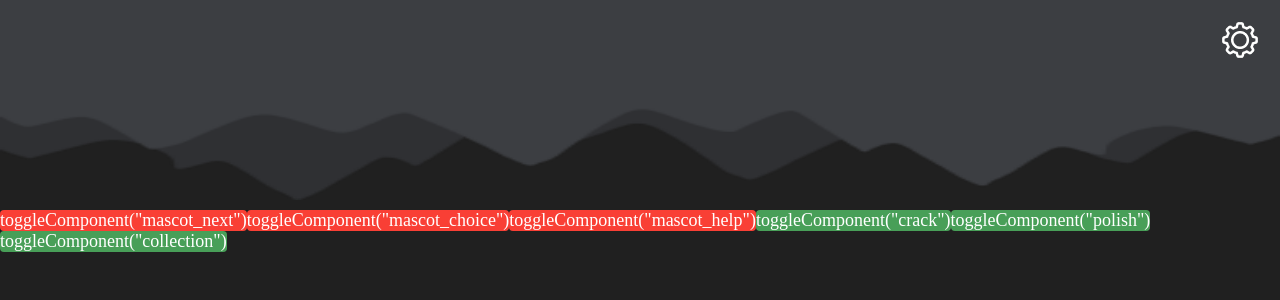
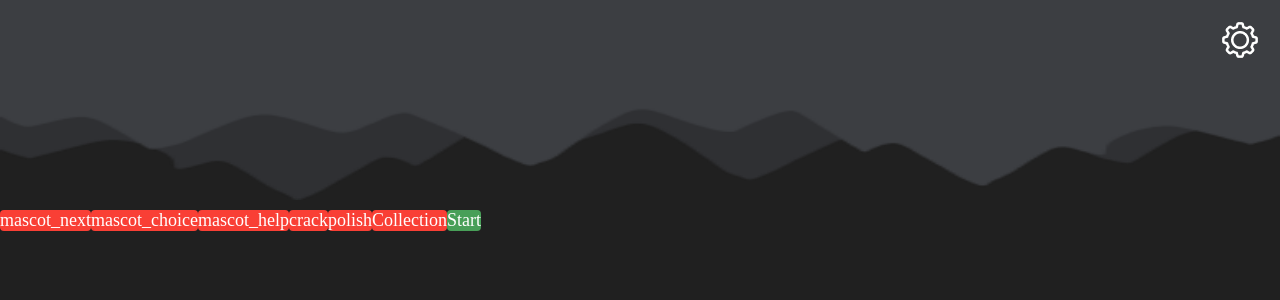
Before and after one commit to GeodeCompany/geode-cracker-react, a React (Create React App) app in the folder geode-cracker/: page / in a window 1280 px wide. Shown: the top 300 px of the page. Built offline with nearby package versions, Linux system fonts and the light colour scheme.

Commit message:
feat: add crack.js to app.js connection

```diff
--- a/geode-cracker/src/App.js
+++ b/geode-cracker/src/App.js
@@ -21,10 +21,13 @@ class App extends React.Component{
     mascot_choice_right_text: "polish",
     mascot_choice_left_content: "crack",
     mascot_choice_right_content: "polish",
+
     mascot_card_state: false,
     mascot_help_state: false,
 
     crack_state: false,
+    crack_finish_content: "polish",
+
     polish_state: false,
   };
 
@@ -55,6 +58,10 @@ class App extends React.Component{
         break;
       case "collection":
         this.toggleComponent("collection");
+        break;
+      case "start":
+        this.updateMascot("next", "Welkom in de app!", "crack", "", "", "", "");
+        this.toggleComponent("mascot_card");
         break;
       default:
         console.log("toggleComponent(): ERROR! Could not find " + component);
@@ -115,12 +122,13 @@ class App extends React.Component{
         <BannerTop />
         <Settings />
         <article class="testing">
-          <button class="testing__button button button--red" onClick={() => this.changeContent("mascot_next")}>toggleComponent("mascot_next")</button>
-          <button class="testing__button button button--red" onClick={() => this.changeContent("mascot_choice")}>toggleComponent("mascot_choice")</button>
-          <button class="testing__button button button--red" onClick={() => this.changeContent("mascot_help")}>toggleComponent("mascot_help")</button>
-          <button class="testing__button button button--green" onClick={() => this.changeContent("crack")}>toggleComponent("crack")</button>
-          <button class="testing__button button button--green" onClick={() => this.changeContent("polish")}>toggleComponent("polish")</button>
-          <button class="testing__button button button--green" onClick={() => this.changeContent("collection")}>toggleComponent("collection")</button>
+          <button class="testing__button button button--red" onClick={() => this.changeContent("mascot_next")}>mascot_next</button>
+          <button class="testing__button button button--red" onClick={() => this.changeContent("mascot_choice")}>mascot_choice</button>
+          <button class="testing__button button button--red" onClick={() => this.changeContent("mascot_help")}>mascot_help</button>
+          <button class="testing__button button button--red" onClick={() => this.changeContent("crack")}>crack</button>
+          <button class="testing__button button button--red" onClick={() => this.changeContent("polish")}>polish</button>
+          <button class="testing__button button button--red" onClick={() => this.changeContent("collection")}>Collection</button>
+          <button class="testing__button button button--green" onClick={() => this.changeContent("start")}>Start</button>
         </article>
         <article class="content">
 
@@ -128,8 +136,8 @@ class App extends React.Component{
           {this.state.mascot_card_state && <MascotCard mascot_type={this.state.mascot_type} mascot_text={this.state.mascot_text} changeContent={this.changeContent.bind(this)} mascot_next_content={this.state.mascot_next_content} mascot_choice_left_text={this.state.mascot_choice_left_text} mascot_choice_right_text={this.state.mascot_choice_right_text} mascot_choice_left_content={this.state.mascot_choice_left_content} mascot_choice_right_content={this.state.mascot_choice_right_content}/>}
           {this.state.mascot_help_state && <MascotHelp mascot_text={this.state.mascot_text} />}
 
+          {this.state.crack_state && <Crack changeContent={this.changeContent.bind(this)} crack_finish_content={this.state.crack_finish_content} />}
           {this.state.polish_state && <Polish />}
-          {this.state.crack_state && <Crack />}
           {this.state.collection_state && <Collection />}
         </article>
       </section>
--- a/geode-cracker/src/Crack/Components/CrackFinish.js
+++ b/geode-cracker/src/Crack/Components/CrackFinish.js
@@ -12,7 +12,7 @@ class CrackFinish extends React.Component{
         return(
             <section class="crackFinish">
             <figure class="crackFinish__figure">
-                <button class="crackFinish__figure__button button--triggerbox" onClick={() => this.props.changeContent("crack_place")}>LEVER</button>
+                <button class="crackFinish__figure__button button--triggerbox" onClick={() => this.props.changeContent(this.props.crack_finish_content)}>LEVER</button>
                 <img class="crackFinish__figure__image" src={this.state.crack_finish_image_path}></img>
             </figure>
         </section>
--- a/geode-cracker/src/Crack/Crack.js
+++ b/geode-cracker/src/Crack/Crack.js
@@ -53,7 +53,7 @@ class Crack extends React.Component{
                 ||
                 (this.state.crack_lever_state && <CrackLever changeContent={this.changeContent.bind(this)} changeActionText={this.changeActionText.bind(this)}/>)
                 ||
-                (this.state.crack_finish_state && <CrackFinish changeContent={this.changeContent.bind(this)} changeActionText={this.changeActionText.bind(this)}/>)
+                (this.state.crack_finish_state && <CrackFinish changeContent={this.props.changeContent} crack_finish_content={this.props.crack_finish_content} changeActionText={this.changeActionText.bind(this)}/>)
                 }
             </section>
         )
```
